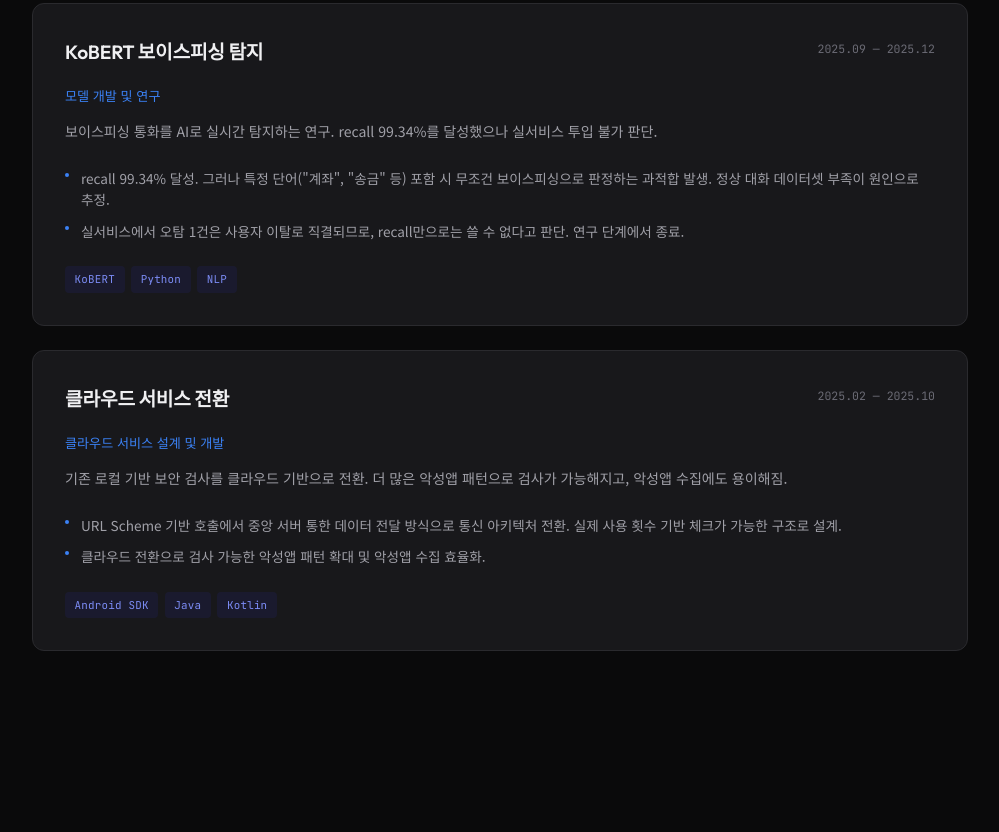
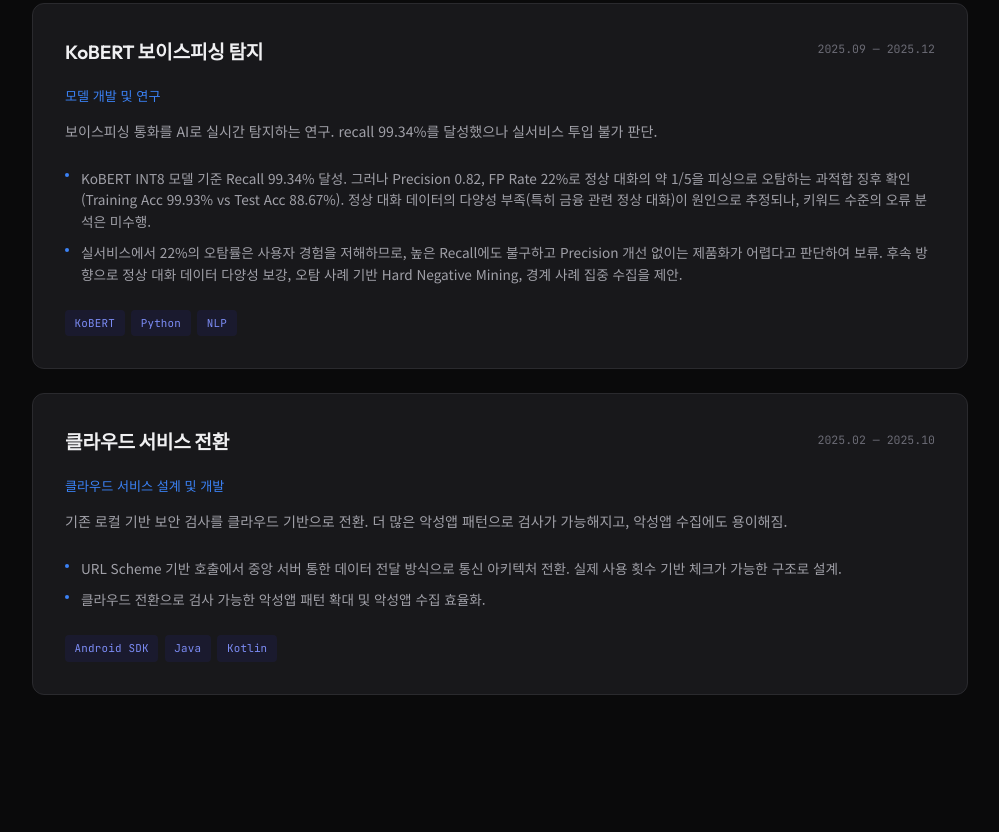
Before and after one commit to yjcho9317/yjcho9317.github.io, a plain HTML site: page index.html in a window 1280 px wide. Shown: the part 1498-2330 px from the top of the page, without its empty margins (140-1139 px from the left). Drawn offline with Linux system fonts and the light colour scheme.

Commit message:
보이스피싱 탐지 내용 보강

```diff
--- a/index.html
+++ b/index.html
@@ -790,8 +790,8 @@
             <div class="role">모델 개발 및 연구</div>
             <p class="desc">보이스피싱 통화를 AI로 실시간 탐지하는 연구. recall 99.34%를 달성했으나 실서비스 투입 불가 판단.</p>
             <ul>
-                <li>recall 99.34% 달성. 그러나 특정 단어("계좌", "송금" 등) 포함 시 무조건 보이스피싱으로 판정하는 과적합 발생. 정상 대화 데이터셋 부족이 원인으로 추정.</li>
-                <li>실서비스에서 오탐 1건은 사용자 이탈로 직결되므로, recall만으로는 쓸 수 없다고 판단. 연구 단계에서 종료.</li>
+                <li>KoBERT INT8 모델 기준 Recall 99.34% 달성. 그러나 Precision 0.82, FP Rate 22%로 정상 대화의 약 1/5을 피싱으로 오탐하는 과적합 징후 확인 (Training Acc 99.93% vs Test Acc 88.67%). 정상 대화 데이터의 다양성 부족(특히 금융 관련 정상 대화)이 원인으로 추정되나, 키워드 수준의 오류 분석은 미수행.</li>
+                <li>실서비스에서 22%의 오탐률은 사용자 경험을 저해하므로, 높은 Recall에도 불구하고 Precision 개선 없이는 제품화가 어렵다고 판단하여 보류. 후속 방향으로 정상 대화 데이터 다양성 보강, 오탐 사례 기반 Hard Negative Mining, 경계 사례 집중 수집을 제안.</li>
             </ul>
             <div class="tags">
                 <span class="tag">KoBERT</span>
@@ -972,7 +972,7 @@
 
 <footer>
     <div class="container">
-        © 2025 조영진
+        © 2026 조영진
     </div>
 </footer>
 
```
Also changed, not shown: 1 other file.
